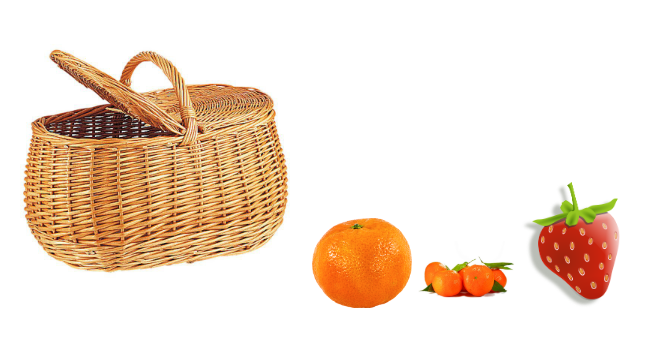
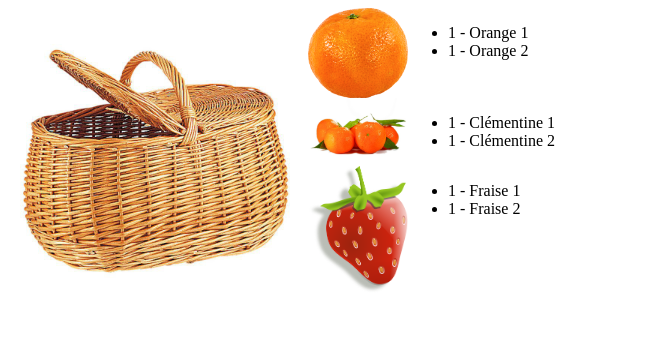
Before and after one commit to EmmanuelBlanchard/Les-fondamentaux-du-JavaScript-et-de-Node.JS-sans-framework, a plain HTML site: page Tuto/Exo4/index.html in a window 1280 px wide. Shown: the whole page, without its empty margins (0-663 px from the left). Drawn offline with Linux system fonts and the light colour scheme.

Commit message:
4-JavaScript+HTML+CSS:unProgrammeWebCompletSansServeurPourManipulerLeDOM-5-HTML+CSS:ListesEtAlignementsEnElementFlottant

```diff
--- a/Tuto/Exo4/index.html
+++ b/Tuto/Exo4/index.html
@@ -9,10 +9,34 @@
 
     </head>
     <body>
-        <img class="taille300" src="images/panier.jpg" alt="">
-        <img class="taille100" src="images/oranges.png" alt="">
-        <img class="taille100" src="images/clementines.jpg" alt="">
-        <img class="taille100" src="images/fraises.png" alt="">
+        <div class="floatLeft">
+            <img class="taille300" src="images/panier.jpg" alt="">
+        </div>
+        <div class="floatLeft">
+            <div class="orange">
+                <img class="taille100 floatLeft" src="images/oranges.png" alt="">
+                <ul class="floatLeft">
+                    <li>1 - Orange 1</li>
+                    <li>1 - Orange 2</li>
+                </ul>
+            </div>
+            <div class="clearBoth"></div>
+            <div class="clementine">
+                <img class="taille100 floatLeft" src="images/clementines.jpg" alt="">
+                <ul class="floatLeft">
+                    <li>1 - Clémentine 1</li>
+                    <li>1 - Clémentine 2</li>
+                </ul>
+            </div>
+            <div class="clearBoth"></div>
+            <div class="fraise">
+                <img class="taille100 floatLeft" src="images/fraises.png" alt="">
+                <ul class="floatLeft">
+                    <li>1 - Fraise 1</li>
+                    <li>1 - Fraise 2</li>
+                </ul>
+            </div>
+        </div>
     </body>
     <script src="app.js"></script>
 </html>
--- a/Tuto/Exo4/monCss.css
+++ b/Tuto/Exo4/monCss.css
@@ -5,3 +5,11 @@
 .taille300 {
     width: 300px;
 }
+
+.floatLeft {
+    float: left;
+}
+
+.clearBoth {
+    clear: both;
+}
```
